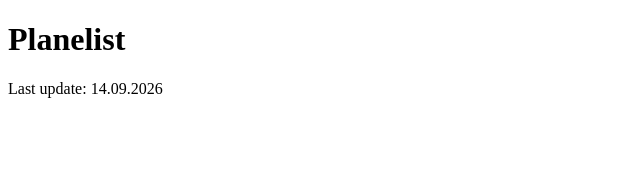
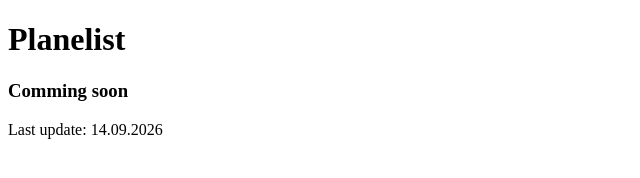
Before and after one commit to jerzy9/PlaneList, a plain HTML site: page index.html in a window 1280 px wide. Shown: the whole page, without its empty margins (0-640 px from the left). Drawn offline with Linux system fonts and the light colour scheme.

Commit message:
Zmiana tekstu
dodanie napisu COMING SOON

```diff
--- a/index.html
+++ b/index.html
@@ -5,6 +5,7 @@
     </head>
     <body>
 <h1>Planelist</h1>
+<h3>Comming soon</h3>
 <footer>Last update: 14.09.2026</footer>
 </body>
 </html>
```
